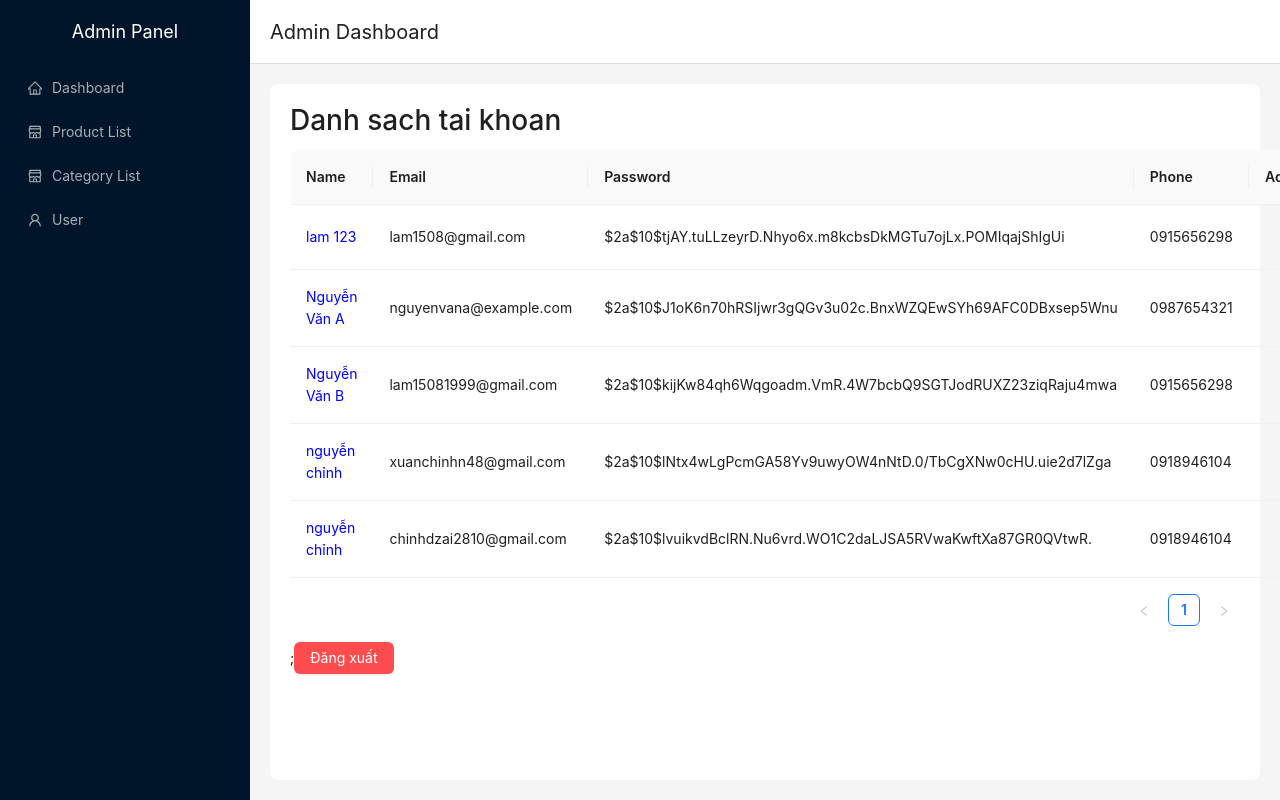
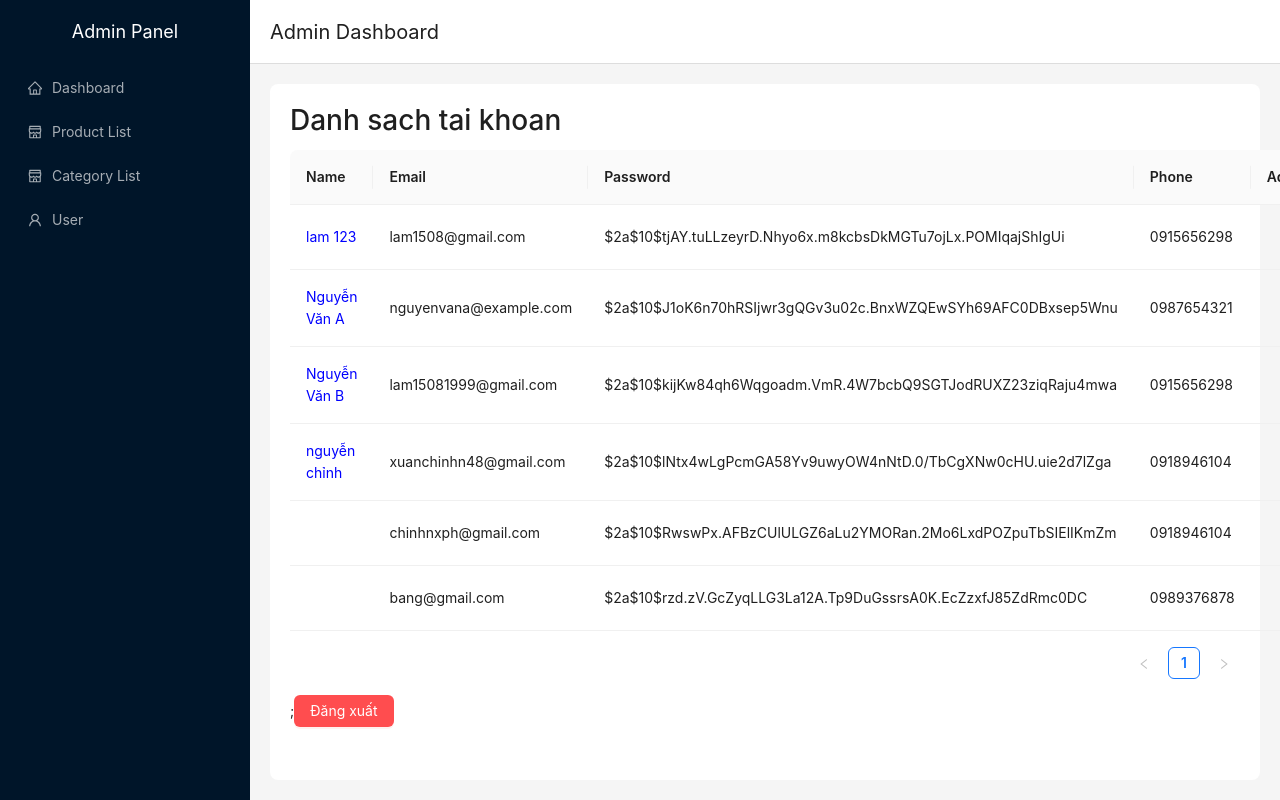
Before and after one commit to chinhnx/asm-fe2, a React (Vite) app: page /admin/user in a window 1280 px wide. Shown: the top 800 px of the page. Built offline with nearby package versions, Linux system fonts and the light colour scheme; data requests are answered from the project's data file; sample sign-in values are in the browser's storage.

Commit message:
updt login

```diff
--- a/db.json
+++ b/db.json
@@ -137,13 +137,20 @@
       "id": 4
     },
     {
-      "name": "nguyễn chỉnh",
-      "email": "chinhdzai2810@gmail.com",
-      "password": "$2a$10$lvuikvdBclRN.Nu6vrd.WO1C2daLJSA5RVwaKwftXa87GR0QVtwR.",
+      "email": "chinhnxph@gmail.com",
+      "password": "$2a$10$RwswPx.AFBzCUlULGZ6aLu2YMORan.2Mo6LxdPOZpuTbSIElIKmZm",
       "phone": "0918946104",
-      "status": "banned",
       "role": "user",
-      "id": 5
+      "status": "active",
+      "id": 6
+    },
+    {
+      "email": "bang@gmail.com",
+      "password": "$2a$10$rzd.zV.GcZyqLLG3La12A.Tp9DuGssrsA0K.EcZzxfJ85ZdRmc0DC",
+      "phone": "0989376878",
+      "role": "user",
+      "status": "active",
+      "id": 7
     }
   ]
 }
--- a/package.json
+++ b/package.json
@@ -17,6 +17,7 @@
     "axios": "^1.7.7",
     "json-server": "^0.17.4",
     "json-server-auth": "^2.1.0",
+    "jwt-decode": "^4.0.0",
     "lucide-react": "^0.483.0",
     "react": "^18.3.1",
     "react-dom": "^18.3.1",
--- a/src/App.tsx
+++ b/src/App.tsx
@@ -1,68 +1,65 @@
-import { useNavigate, useRoutes } from 'react-router-dom';
-
-
-
-import Client from './Layout/ClientLayout';
-import HomePage from './pages/client/HomePage';
-import Product from './pages/client/Products';
-import ProductDetail from './pages/client/ProductDetail';
-import Cart from './pages/client/Cart';
-import Admin from './Layout/AdminLayout';
-import ProductList from './pages/admin/product/ProductList';
-import Dashboard from './pages/admin/Dashboard/Dashboard';
-import CategoryList from './pages/admin/category/CategoryList';
-import ProductAdd from './pages/admin/product/ProductAdd';
-import ProductEdit from './pages/admin/product/ProductEdit';
-import CategoryAdd from './pages/admin/category/CategoryAdd';
-import CategoryEdit from './pages/admin/category/CategoryEdit';
-import Register from './pages/admin/auth/Register';
-import Login from './pages/admin/auth/Login';
-import UserList from './pages/admin/user/UserList';
-import UserEdit from './pages/admin/user/UserEdit';
-
-
-
-
+import { useNavigate, useRoutes } from "react-router-dom";
+import Client from "./Layout/ClientLayout";
+import HomePage from "./pages/client/HomePage";
+import Product from "./pages/client/Products";
+import ProductDetail from "./pages/client/ProductDetail";
+import Cart from "./pages/client/Cart";
+import Admin from "./Layout/AdminLayout";
+import ProductList from "./pages/admin/product/ProductList";
+import Dashboard from "./pages/admin/Dashboard/Dashboard";
+import CategoryList from "./pages/admin/category/CategoryList";
+import ProductAdd from "./pages/admin/product/ProductAdd";
+import ProductEdit from "./pages/admin/product/ProductEdit";
+import CategoryAdd from "./pages/admin/category/CategoryAdd";
+import CategoryEdit from "./pages/admin/category/CategoryEdit";
+import Register from "./pages/admin/auth/Register";
+import Login from "./pages/admin/auth/Login";
+import UserList from "./pages/admin/user/UserList";
+import UserEdit from "./pages/admin/user/UserEdit";
+import { Navigate } from "react-router-dom";
 
 function App() {
-const element = useRoutes([
-  {path:"",element:<Client/>,children:[
+  const token = localStorage.getItem("token");
+  const role = localStorage.getItem("role");
+  const isAuthenticated = !!token; // Kiểm tra xem người dùng đã đăng nhập hay chưa
+
+  const element = useRoutes([
     {
-      path:"",element:<HomePage/>
+      path: "",
+      element: <Client />,
+      children: [
+        {
+          path: "",
+          element: <HomePage />,
+        },
+        {
+          path: "products",
+          element: <Product />,
+        },
+        { path: "products/:id", element: <ProductDetail /> },
+        { path: "cart", element: <Cart /> },
+        { path: "login", element: <Login /> },
+        { path: "register", element: <Register /> },
+      ],
     },
     {
-      path:"products",element:<Product/>
+      path: "admin",
+      element: isAuthenticated && role === "admin" ? <Admin /> : <Navigate to={isAuthenticated && role === "user" ? "/" : "/login"} />,
+      children: [
+        { path: "dashboard", element: isAuthenticated && role === "admin" ? <Dashboard /> : <Navigate to={isAuthenticated && role === "user" ? "/" : "/login"} /> },
+        { path: "product", element: isAuthenticated && role === "admin" ? <ProductList /> : <Navigate to={isAuthenticated && role === "user" ? "/" : "/login"} /> },
+        { path: "product-add", element: isAuthenticated && role === "admin" ? <ProductAdd /> : <Navigate to={isAuthenticated && role === "user" ? "/" : "/login"} /> },
+        { path: "product-edit/:id", element: isAuthenticated && role === "admin" ? <ProductEdit /> : <Navigate to={isAuthenticated && role === "user" ? "/" : "/login"} /> },
+        { path: "category", element: isAuthenticated && role === "admin" ? <CategoryList /> : <Navigate to={isAuthenticated && role === "user" ? "/" : "/login"} /> },
+        { path: "category-add", element: isAuthenticated && role === "admin" ? <CategoryAdd /> : <Navigate to={isAuthenticated && role === "user" ? "/" : "/login"} /> },
+        { path: "category-edit/:id", element: isAuthenticated && role === "admin" ? <CategoryEdit /> : <Navigate to={isAuthenticated && role === "user" ? "/" : "/login"} /> },
+        { path: "user", element: isAuthenticated && role === "admin" ? <UserList /> : <Navigate to={isAuthenticated && role === "user" ? "/" : "/login"} /> },
+        { path: "user-edit/:id", element: isAuthenticated && role === "admin" ? <UserEdit /> : <Navigate to={isAuthenticated && role === "user" ? "/" : "/login"} /> },
+      ],
     },
-    {path:"products/:id", element:<ProductDetail/>},
-    {path:"cart", element:<Cart/>},
-    {path:"login",element:<Login/>},
-    {path:"register",element:<Register/>}
+  ]);
 
-  ]},
-  {
-    path:"admin",element:<Admin/>,children:[
-      {path:"dashboard",element:<Dashboard/>},
-      {path:"product",element:<ProductList/>},
-      {path:"product-add",element:<ProductAdd/>},
-      {path:"product-edit/:id",element:<ProductEdit/>},
-      {path:"category",element:<CategoryList/>},
-      {path:"category-add",element:<CategoryAdd/>},
-      {path:"category-edit/:id",element:<CategoryEdit/>},
-      {path:"user",element:<UserList/>},
-      {path:"user-edit/:id",element:<UserEdit/>},
-
-    ]
-  }
-])
-
-  return (
-
-
-    <div>
-      {element}
-    </div>
-
-  );
+  return <div>{element}</div>;
 }
 
 export default App;
--- a/src/pages/admin/auth/Login.tsx
+++ b/src/pages/admin/auth/Login.tsx
@@ -1,5 +1,6 @@
 import { Button, Col, Form, Input, message, notification, Row } from "antd";
 import axios, { AxiosError } from "axios";
+import { jwtDecode } from "jwt-decode";
 import { useEffect } from "react";
 import { useNavigate } from "react-router-dom";
 
@@ -20,6 +21,8 @@ function Login() {
       const values = await form.validateFields();
       const { data } = await axios.post("http://localhost:3000/login", values);
       const { accessToken, user } = data;
+      const decodedToken: any = jwtDecode(accessToken);
+      console.log(decodedToken);
       if(user.status === "banned"){
          notification.error({
                 message: "Login Failed",
```
Also changed, not shown: server.cjs (added, +15 -0 lines), 1 other file (tests, documents, lock files or other folders).
